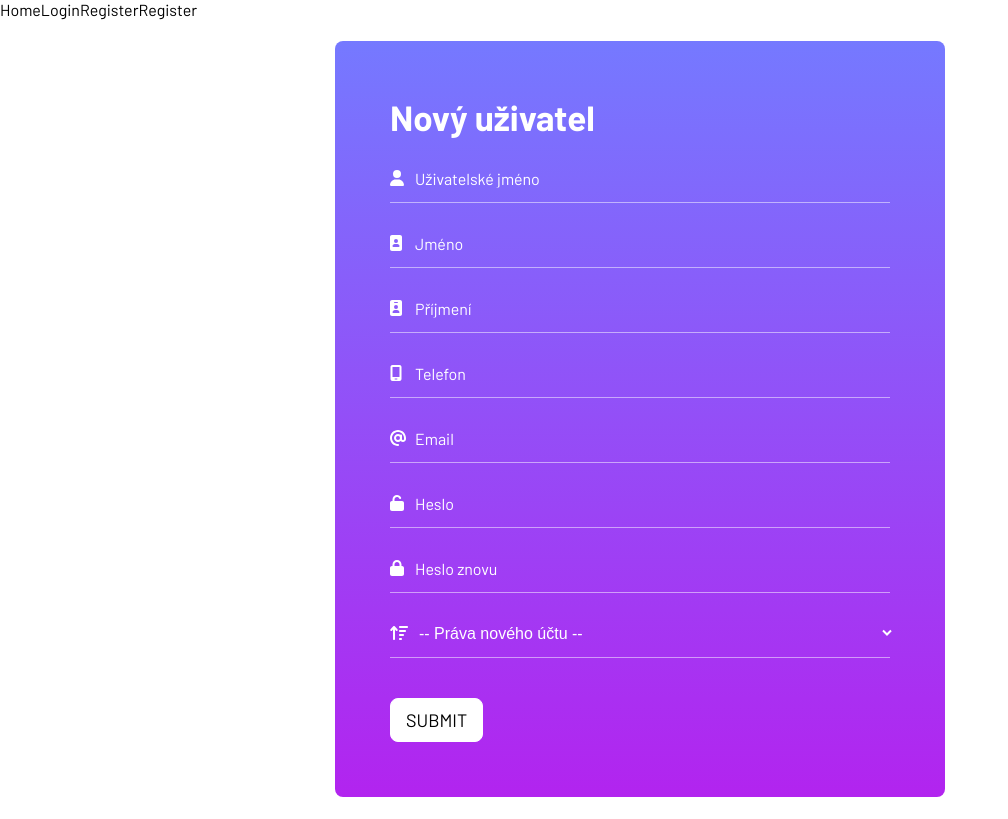
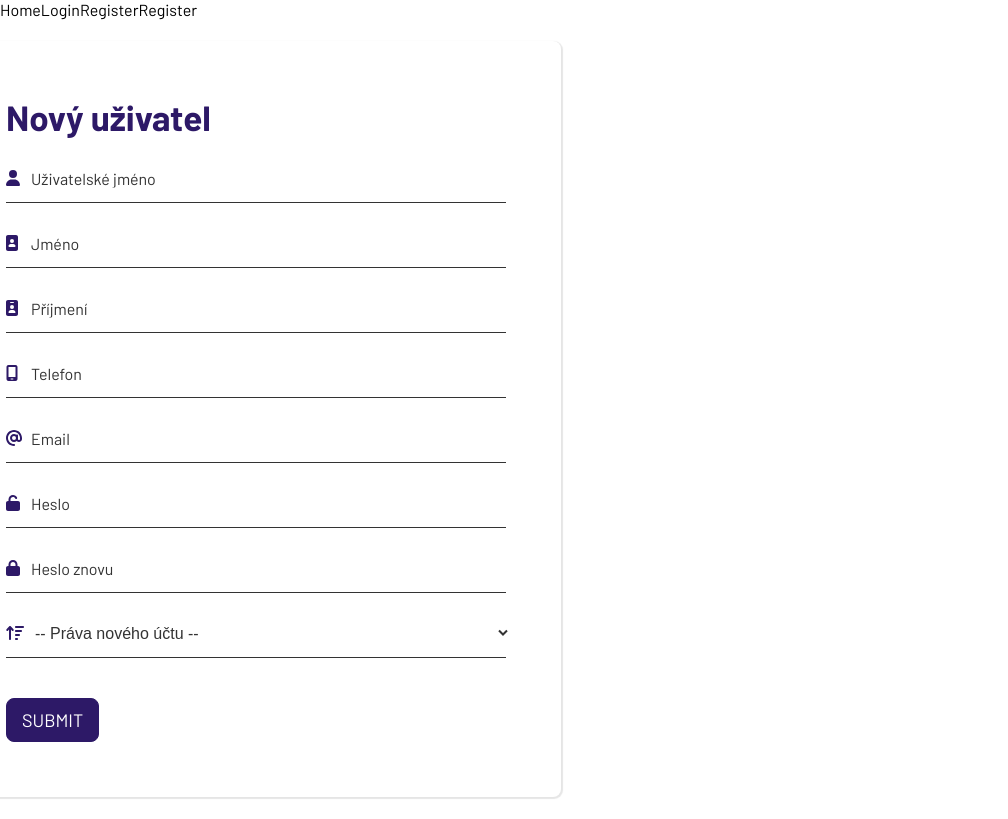
Before and after one commit to tomceman1313/smart-adminer, a React (Create React App) app: page /register in a window 1280 px wide. Shown: the whole page, without its empty margins (0-1008 px from the left). Built offline with nearby package versions, Linux system fonts and the light colour scheme.

Commit message:
úprava profilů

```diff
--- a/src/Pages/admin/Profiles.js
+++ b/src/Pages/admin/Profiles.js
@@ -17,7 +17,6 @@ export default function Profiles() {
 				return res.json();
 			})
 			.then((data) => {
-				console.log(data);
 				setUsers(data);
 			});
 	};
@@ -37,10 +36,25 @@ export default function Profiles() {
 			});
 	};
 
+	const handleEdit = (id) => {
+		fetch(`http://localhost:4300/api?class=admin&action=delete`, {
+			method: "POST",
+			headers: { "Content-Type": "application/json" },
+			body: JSON.stringify({ id: id }),
+		})
+			.then((res) => {
+				return res.json();
+			})
+			.then((message) => {
+				console.log(message);
+				loadData();
+			});
+	};
+
 	return (
 		<section>
 			<h1>Uživatelské profily</h1>
-			<div className={css.users}>{users && <UserList data={users} handleDelete={handleDelete} />}</div>
+			<div className={css.users}>{users && <UserList data={users} handleDelete={handleDelete} handleEdit={handleEdit} css={css} />}</div>
 		</section>
 	);
 }
--- a/src/Pages/admin/Register.js
+++ b/src/Pages/admin/Register.js
@@ -1,5 +1,5 @@
 import React from "react";
-import css from "../styles/Login.module.css";
+import css from "./styles/Register.module.css";
 import { useForm } from "react-hook-form";
 import { FontAwesomeIcon } from "@fortawesome/react-fontawesome";
 import { faUser, faLock, faIdBadge, faImagePortrait, faMobileScreen, faAt, faUnlock, faArrowUpWideShort } from "@fortawesome/free-solid-svg-icons";
@@ -26,7 +26,7 @@ export default function Register() {
 	};
 
 	return (
-		<div className={css.login}>
+		<div className={css.register}>
 			<section>
 				<h2>Nový uživatel</h2>
 				<form onSubmit={handleSubmit(onSubmit)}>
@@ -66,8 +66,8 @@ export default function Register() {
 					</div>
 
 					<div className={css.input_box}>
-						<select {...register("privilege")}>
-							<option value="" disabled selected>
+						<select defaultValue={"default"} {...register("privilege")}>
+							<option value="default" disabled>
 								-- Práva nového účtu --
 							</option>
 							<option value="1">Uživatel</option>
--- a/src/Pages/admin/UserList.js
+++ b/src/Pages/admin/UserList.js
@@ -1,14 +1,71 @@
-function UserList({ data, handleDelete }) {
+import { FontAwesomeIcon } from "@fortawesome/react-fontawesome";
+import { faCaretDown, faUser, faIdBadge, faMobileScreen, faAt, faArrowUpWideShort } from "@fortawesome/free-solid-svg-icons";
+
+function UserList({ data, handleDelete, css }) {
+	let dataPrivileges = data.map((user) => {
+		switch (user.privilege) {
+			case 1:
+				user.privilege = "Uživatel";
+				break;
+			case 2:
+				user.privilege = "Zaměstnanec";
+				break;
+
+			case 3:
+				user.privilege = "Admin";
+				break;
+
+			default:
+				user.privilege = "Uživatel";
+				break;
+		}
+		return user;
+	});
+
+	const showMoreInfo = (e) => {
+		const el = e.target.parentNode;
+		const article = el.parentNode.childNodes[1];
+
+		const arrow = e.target.firstChild;
+
+		if (article.classList.contains(css.active)) {
+			article.classList.remove(css.active);
+			arrow.classList.remove(css.rotate);
+		} else {
+			article.classList.add(css.active);
+			arrow.classList.add(css.rotate);
+		}
+	};
+
 	return (
 		<ul>
-			{data.map((user) => (
+			{dataPrivileges.map((user) => (
 				<li key={user.id}>
-					<label>{user.username}</label>
-					<label>{user.fname + " " + user.lname}</label>
-					<label>{user.tel}</label>
-					<label>{user.email}</label>
-					<label>{user.privilege}</label>
-					<button onClick={() => handleDelete(user.id)}>Smazat</button>
+					<div>
+						<label>
+							<FontAwesomeIcon icon={faUser} />
+							{user.username}
+						</label>
+						<label>
+							{/* <FontAwesomeIcon icon={faArrowUpWideShort} /> */}
+							{user.privilege}
+						</label>
+						<FontAwesomeIcon icon={faCaretDown} className={css.show} onClick={showMoreInfo} />
+					</div>
+					<article>
+						<label>
+							<FontAwesomeIcon icon={faIdBadge} />
+							{user.fname + " " + user.lname}
+						</label>
+						<label>
+							<FontAwesomeIcon icon={faMobileScreen} /> {user.tel}
+						</label>
+						<label>
+							<FontAwesomeIcon icon={faAt} /> {user.email}
+						</label>
+						<button onClick={() => handleDelete(user.id)}>Upravit</button>
+						<button onClick={() => handleDelete(user.id)}>Smazat</button>
+					</article>
 				</li>
 			))}
 		</ul>
--- a/src/Pages/admin/styles/Profiles.module.css
+++ b/src/Pages/admin/styles/Profiles.module.css
@@ -0,0 +1,100 @@
+.users {
+	width: 80%;
+	max-width: 400px;
+	/* background-color: white;
+	padding: 25px;
+	border-radius: 8px; */
+}
+
+.users li {
+	margin: 15px;
+	padding: 15px 25px;
+	background: white;
+	box-shadow: 1px 1px 1px 1px rgb(0, 0, 0, 0.1);
+	color: #2d1967;
+	border-radius: 8px;
+}
+
+.users li div {
+	position: relative;
+}
+
+.users li div label {
+	display: block;
+}
+
+.users li svg {
+	margin-right: 10px;
+}
+
+.users li svg path {
+	margin-right: 10px;
+}
+
+.users li div label:nth-of-type(1) {
+	font-size: 18px;
+	font-weight: 600;
+	text-transform: uppercase;
+	margin: 15px 0 5px 0;
+}
+
+.users li div label:nth-of-type(2) {
+	font-size: 18px;
+	font-weight: 400;
+	color: #333;
+}
+
+.show {
+	margin: 15px 0;
+	display: block;
+	width: 100%;
+	background-color: #2d1967;
+	color: white;
+	border: solid 1px #2d1967;
+	border-radius: 8px;
+}
+
+.users li article {
+	display: flex;
+	flex-wrap: wrap;
+	transition: all 1s ease-in-out;
+	max-height: 0;
+	overflow: hidden;
+}
+
+.users article label {
+	width: 100%;
+	display: block;
+	margin: 10px 0;
+}
+
+.users article label:nth-of-type(1) {
+	font-size: 18px;
+	font-weight: 600;
+}
+
+.users button {
+	width: calc(50%);
+	margin-top: 10px;
+	font-size: 16px;
+	padding: 10px;
+	text-transform: uppercase;
+	color: white;
+}
+
+.users button:nth-of-type(1) {
+	background-color: #2d1967;
+}
+
+.users button:nth-of-type(2) {
+	background-color: #d3384b;
+}
+
+.active {
+	max-height: 220px !important;
+}
+
+.rotate {
+	transform: rotate(180deg);
+	transform-origin: center center;
+}
--- /dev/null
+++ b/src/Pages/admin/styles/Register.module.css
@@ -0,0 +1,108 @@
+.register {
+	position: relative;
+	width: 100%;
+	height: 100vh;
+}
+
+.register section {
+	position: absolute;
+	top: 50%;
+	left: 20%;
+	transform: translate(-50%, -50%);
+	max-width: 500px;
+	width: 500px;
+	border-radius: 8px;
+	padding: 55px;
+	background: -webkit-linear-gradient(top, #7579ff, #b224ef);
+	background: white;
+	box-shadow: 1px 1px 1px 1px rgb(0, 0, 0, 0.1);
+	color: #2d1967;
+}
+
+.register h2 {
+	font-size: 35px;
+	margin: 0;
+}
+
+.input_box {
+	position: relative;
+	background: linear-gradient(to left, #333 50%, rgb(255, 255, 255, 0.9) 50%);
+	background-size: 200% 1px;
+	background-repeat: no-repeat;
+	background-position: 100% 100%;
+	margin: 15px 0;
+	height: 50px;
+}
+
+.input_box input {
+	position: absolute;
+	left: 25px;
+	top: 50%;
+	transform: translateY(-50%);
+	width: calc(100% - 10px);
+	height: 35px;
+	background-color: transparent;
+	padding: 5px 0;
+	color: #333;
+	font-size: 16px;
+	transition: all 0.5s;
+}
+
+.input_box input:focus {
+	left: 0;
+}
+
+.input_box input:focus ~ .icon {
+	transform: translateY(-28px);
+	font-size: 12px;
+}
+
+.input_box input::placeholder {
+	color: #333;
+}
+
+.icon {
+	font-size: 16px;
+	position: absolute;
+	left: 0;
+	top: 50%;
+	transform: translateY(-50%);
+	transition: all 0.5s;
+}
+
+.register input[type="submit"] {
+	background-color: #2d1967;
+	font-size: 18px;
+	font-weight: 400;
+	text-transform: uppercase;
+	padding: 10px 15px;
+	border-radius: 8px;
+	margin-top: 25px;
+	color: white;
+	transition: all 0.5s;
+	border: solid 1px #2d1967;
+}
+
+.register select {
+	position: absolute;
+	left: 25px;
+	top: 50%;
+	transform: translateY(-50%);
+	width: calc(100% - 20px);
+	height: 35px;
+	background-color: transparent;
+	padding: 5px 0;
+	color: #333;
+	font-size: 16px;
+	transition: all 0.5s;
+}
+
+.register select option {
+	background-color: white;
+	line-height: 22px;
+}
+
+.register input[type="submit"]:hover {
+	background-color: transparent;
+	color: black;
+}
--- a/src/index.css
+++ b/src/index.css
@@ -41,6 +41,7 @@ input:-webkit-autofill:active {
 
 ul {
 	padding: 0;
+	list-style-type: none;
 }
 
 a {
```
